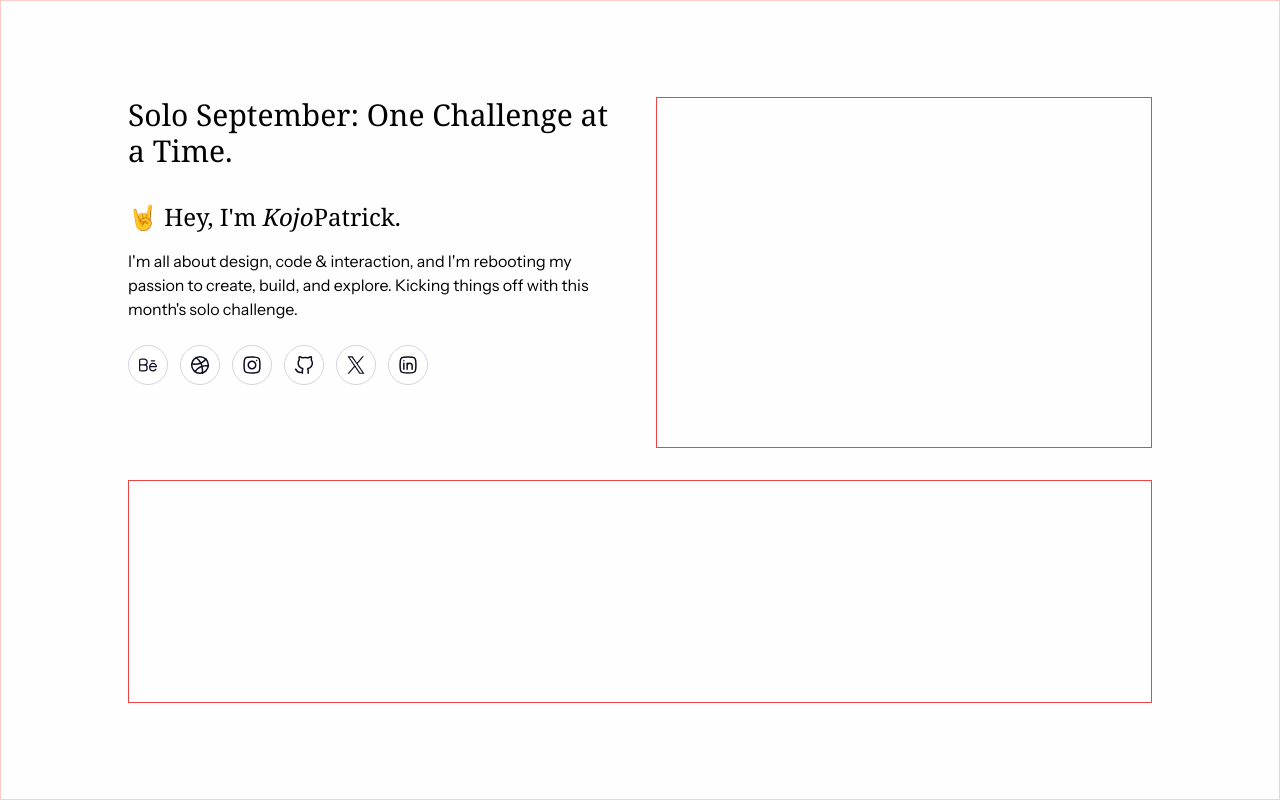
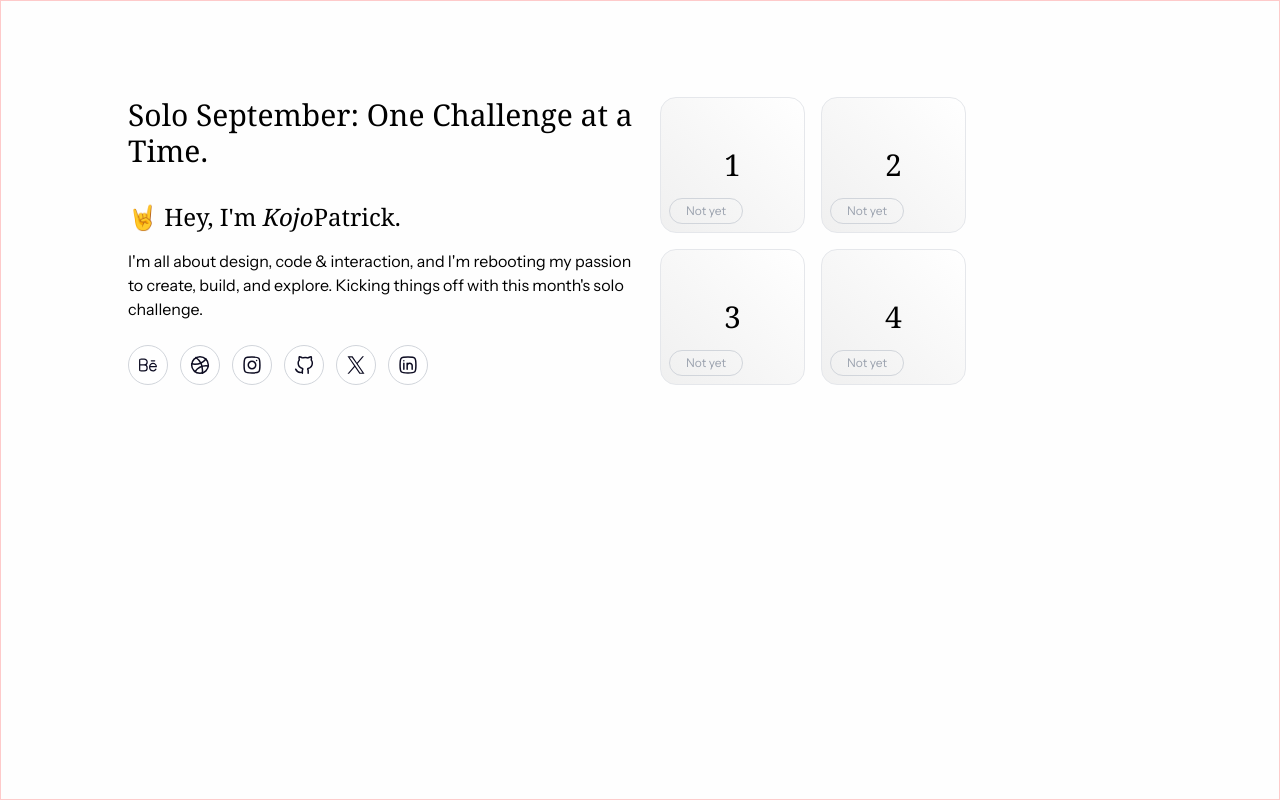
Before and after one commit to thekojopatrick/solo-september, a Next.js app: page / in a window 1280 px wide. Built offline with nearby package versions, Linux system fonts and the light colour scheme.

Commit message:
[wip]: update ui

```diff
--- a/src/app/page.tsx
+++ b/src/app/page.tsx
@@ -6,14 +6,15 @@ import {
 	LinkedInIcon,
 	XIcon,
 } from '@/components/icons';
-
-import { SocialButtonIcon } from '@/components/ui';
+import { DayCard, SocialButtonIcon } from '@/components/ui';
 
 export default function Home() {
 	return (
 		<main className='min-h-screen p-6 sm:p-24 border border-red-200 flex justify-center '>
-			<section className='container max-w-screen-lg w-full sm:grid grid-cols-12 flex gap-8 flex-col'>
-				<div className='z-10 w-full max-w-xl flex flex-col gap-8 col-span-6'>
+			<section className='container max-w-screen-lg w-full flex gap-8 flex-col'>
+				{/*Start of Top Section*/}
+				<div className='flex flex-col lg:flex-row gap-5'>
+					<div className='max-w-lg flex flex-col gap-8'>
 						<h2 className='font-serif text-3xl'>
 							Solo September: One Challenge at a Time.
 						</h2>
@@ -28,7 +29,7 @@ export default function Home() {
 									things off with this month&apos;s solo challenge.
 								</p>
 							</div>
-						<div className='flex flex-row gap-3 items-center mt-8'>
+							<div className='flex flex-row gap-1 sm:gap-3 items-center mt-8'>
 								<SocialButtonIcon
 									href='/'
 									icon={<BehanceIcon />}
@@ -44,7 +45,11 @@ export default function Home() {
 									icon={<InstagramIcon />}
 									label='Instagram'
 								/>
-							<SocialButtonIcon href='/' icon={<GithubIcon />} label='Github' />
+								<SocialButtonIcon
+									href='/'
+									icon={<GithubIcon />}
+									label='Github'
+								/>
 								<SocialButtonIcon href='/' icon={<XIcon />} label='X' />
 								<SocialButtonIcon
 									href='/'
@@ -55,9 +60,18 @@ export default function Home() {
 						</div>
 					</div>
 
-				<div className='col-span-6 border border-red-500 min-h-40'></div>
+					<div className=' grid gap-4 grid-cols-2'>
+						<DayCard label='1' />
+						<DayCard label='2' />
+						<DayCard label='3' />
+						<DayCard label='4' />
+					</div>
+				</div>
+				{/* End of Top Section*/}
 
-				<div className='mb-32 min-h-40 col-span-full h-full grid text-center lg:mb-0 lg:w-full lg:grid-cols-4 lg:text-left border border-red-500'></div>
+				{/* Start of Bottom Section*/}
+				<div className='mb-32 min-h-40 col-span-full h-full grid text-center lg:mb-0 lg:w-full lg:grid-cols-4 lg:text-left'></div>
+				{/* End of Bottom Section*/}
 			</section>
 		</main>
 	);
--- /dev/null
+++ b/src/components/icons/arrrowUpRight.tsx
@@ -0,0 +1,22 @@
+import React from 'react';
+
+const ArrrowUpRight = () => {
+	return (
+		<svg
+			width='16'
+			height='16'
+			viewBox='0 0 16 16'
+			fill='none'
+			xmlns='http://www.w3.org/2000/svg'
+		>
+			<path
+				d='M11.3333 4.66663L4 12M7.33333 4.08796C7.33333 4.08796 11.0893 3.7713 11.6587 4.3413C12.2287 4.91063 11.912 8.66663 11.912 8.66663'
+				stroke='black'
+				strokeLinecap='round'
+				strokeLinejoin='round'
+			/>
+		</svg>
+	);
+};
+
+export default ArrrowUpRight;
--- a/src/components/icons/index.tsx
+++ b/src/components/icons/index.tsx
@@ -4,3 +4,4 @@ export { default as XIcon } from './twitter';
 export { default as LinkedInIcon } from './linkedIn';
 export { default as BehanceIcon } from './behance';
 export { default as DribbleIcon } from './dribbble';
+export { default as ArrrowUpRight } from './arrrowUpRight';
--- /dev/null
+++ b/src/components/ui/card/DayCard.tsx
@@ -0,0 +1,38 @@
+import { ArrrowUpRight } from '@/components/icons';
+import React from 'react';
+
+interface DayCardProps {
+	label: string;
+	href?: string;
+	status?: 'Done' | 'Not yet' | 'WIP' | 'On hold';
+}
+
+const StatusComp = ({ status }: { status: string }) => {
+	return (
+		<span
+			className={`border border-gray-300 block self-start rounded-full px-4 py-1 text-xs ${status === 'Done' ? 'text-gray-600' : 'text-gray-400'}`}
+		>
+			{status}
+		</span>
+	);
+};
+
+export const DayCard: React.FC<DayCardProps> = ({ label, href, status }) => {
+	return (
+		<a
+			href={href}
+			className='p-2 border border-gray-200 bg-gradient-to-tr group/edit from-neutral-500/10 to-white hover:from-inherit max-h-[150px]  min-h-[127px] max-w-[250px] flex flex-col rounded-2xl cursor-pointer'
+		>
+			<span
+				className={`border border-gray-300 rounded-full px-4 py-1 text-xs text-right self-end flex gap-2 invisible group-hover/edit:visible`}
+			>
+				View project
+				<ArrrowUpRight />
+			</span>
+			<span className='font-serif text-3xl self-center justify-self-center w-full text-center my-auto'>
+				{label}
+			</span>
+			<StatusComp status={status || 'Not yet'} />
+		</a>
+	);
+};
--- a/src/components/ui/card/index.tsx
+++ b/src/components/ui/card/index.tsx
@@ -1 +1,2 @@
 export * from './SocialButtonIcon';
+export * from './DayCard';
```
Lines whose indentation alone changed are shown as unchanged.
